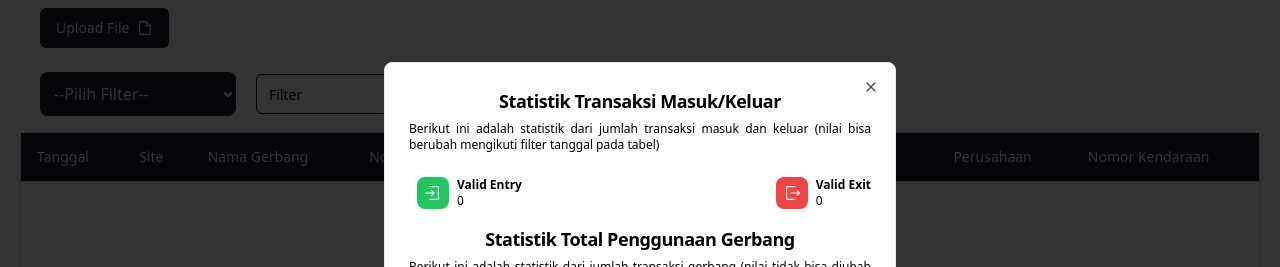
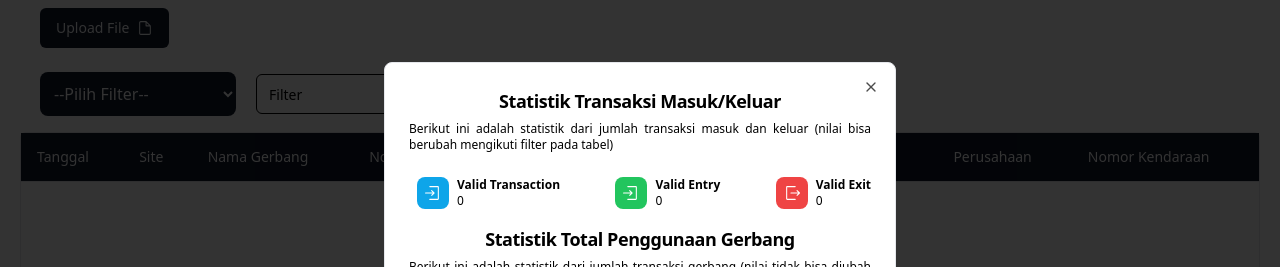
Before and after one commit to ninoslat1/vitets-excel-reader, a React (Vite) app: page / in a window 1280 px wide. Both pictures are taken after a click on the button "Lihat Statistik". Shown: the top 267 px of the page. Built offline with nearby package versions, Linux system fonts and the light colour scheme.

Commit message:
fix: valid transaction count

```diff
--- a/src/components/Insight.tsx
+++ b/src/components/Insight.tsx
@@ -50,10 +50,19 @@ export function Insight<TData>({dataTransaction, table}:Partial<IBottomTable<TDa
             <DialogContent className="w-full bg-white">
                 <DialogHeader>
                 <DialogTitle className="text-lg text-center">Statistik Transaksi Masuk/Keluar</DialogTitle>
-                <p className="text-xs text-justify">Berikut ini adalah statistik dari jumlah transaksi masuk dan keluar (nilai bisa berubah mengikuti filter tanggal pada tabel)</p>
+                <p className="text-xs text-justify">Berikut ini adalah statistik dari jumlah transaksi masuk dan keluar (nilai bisa berubah mengikuti filter pada tabel)</p>
                 </DialogHeader>
                 <div>
                     <div className="flex justify-between">
+                    <div className="flex items-center">
+                            <div className="bg-sky-500 p-1 m-2 rounded-lg">
+                                <EnterIcon className="h-4 w-4 m-1 text-white"/>
+                            </div>
+                            <div className="block text-xs">
+                                <p className="font-bold">Valid Transaction</p>
+                                <p>{dataTransaction?.filter(cell => cell.getValue("status") === 'Valid Entry Access' || cell.getValue("status") === 'Valid Exit Access').length}</p>
+                            </div>
+                        </div>
                         <div className="flex items-center">
                             <div className="bg-green-500 p-1 m-2 rounded-lg">
                                 <EnterIcon className="h-4 w-4 m-1 text-white"/>
```
